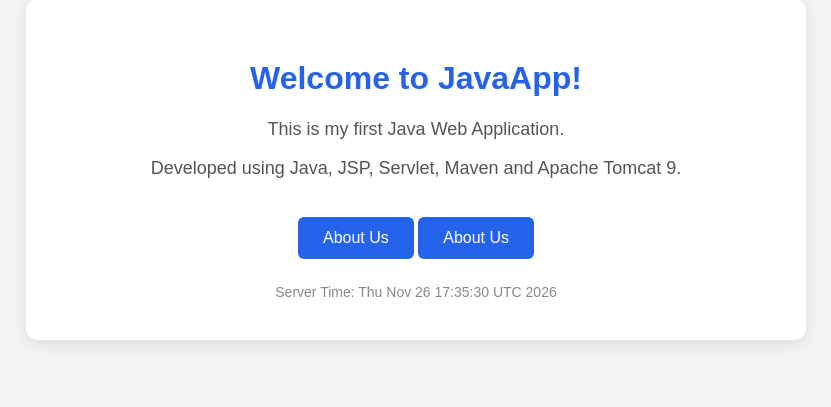
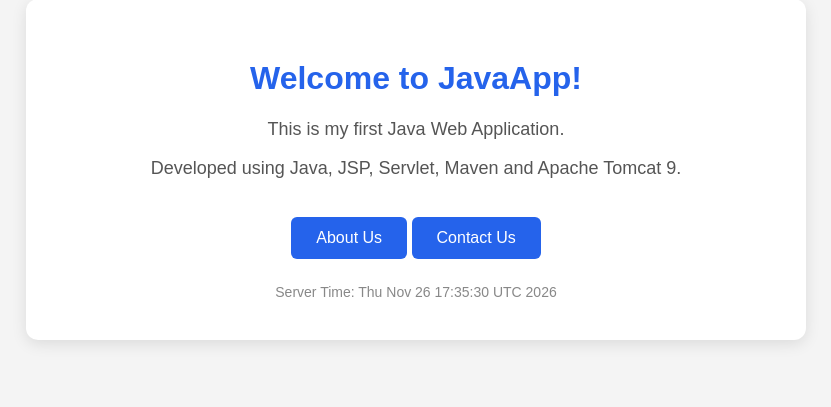
Before and after one commit to AbhishekAg261/javaApp, a Java web app: page / in a window 1280 px wide. Shown: the part 101-508 px from the top of the page, without its empty margins (224-1055 px from the left). Run offline with Tomcat 11, a stand-in JSP engine, Linux system fonts and the light colour scheme.

Commit message:
Update index.jsp

```diff
--- a/src/main/webapp/index.jsp
+++ b/src/main/webapp/index.jsp
@@ -71,7 +71,7 @@ p {
 		</p>
 
 		<a href="about.jsp" class="about-btn"> About Us </a> <a
-			href="about.jsp" class="about-btn">About Us</a>
+			href="contact.jsp" class="about-btn">Contact Us</a>
 
 		<div class="time">
 			Server Time:
```
